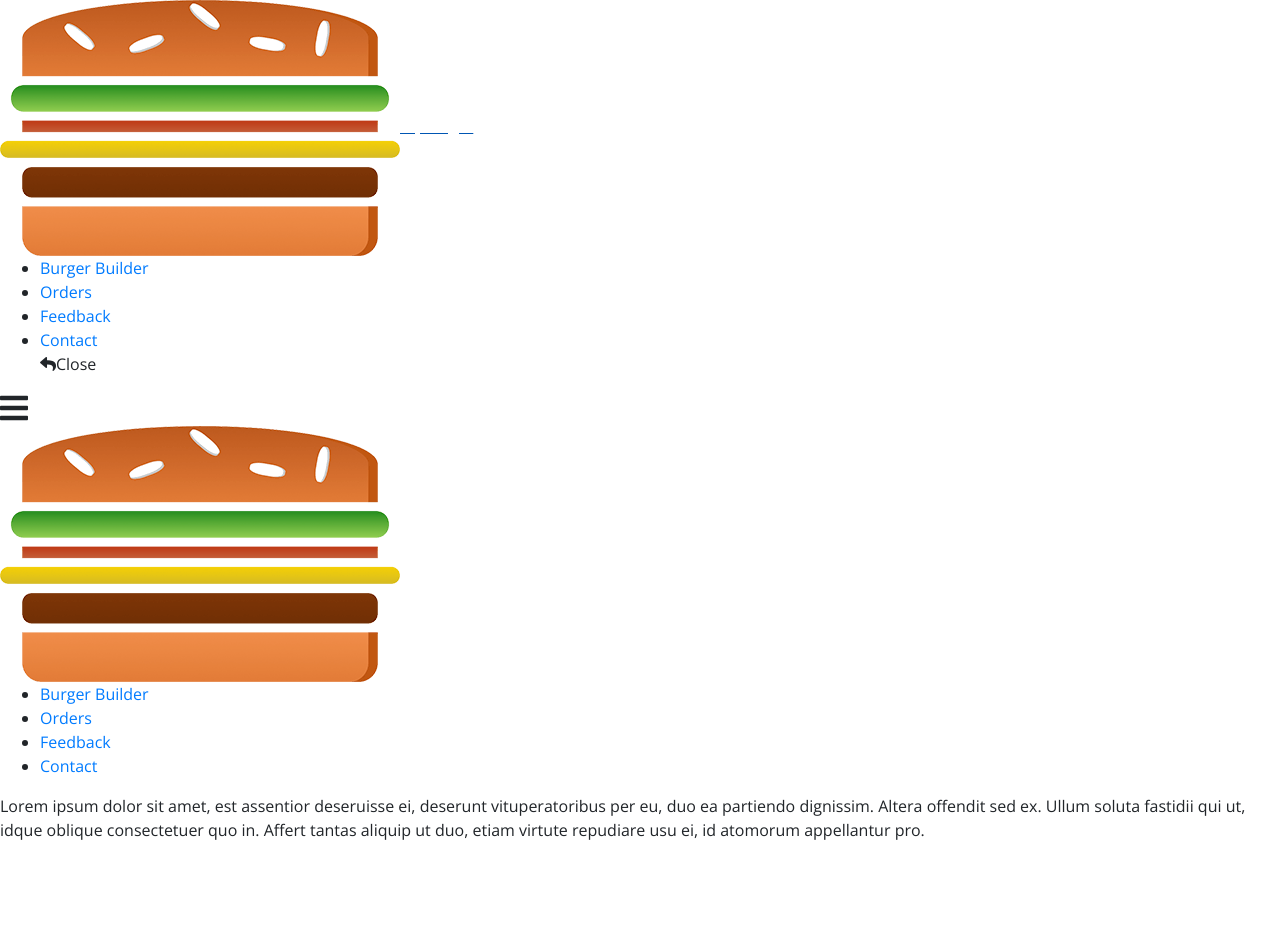
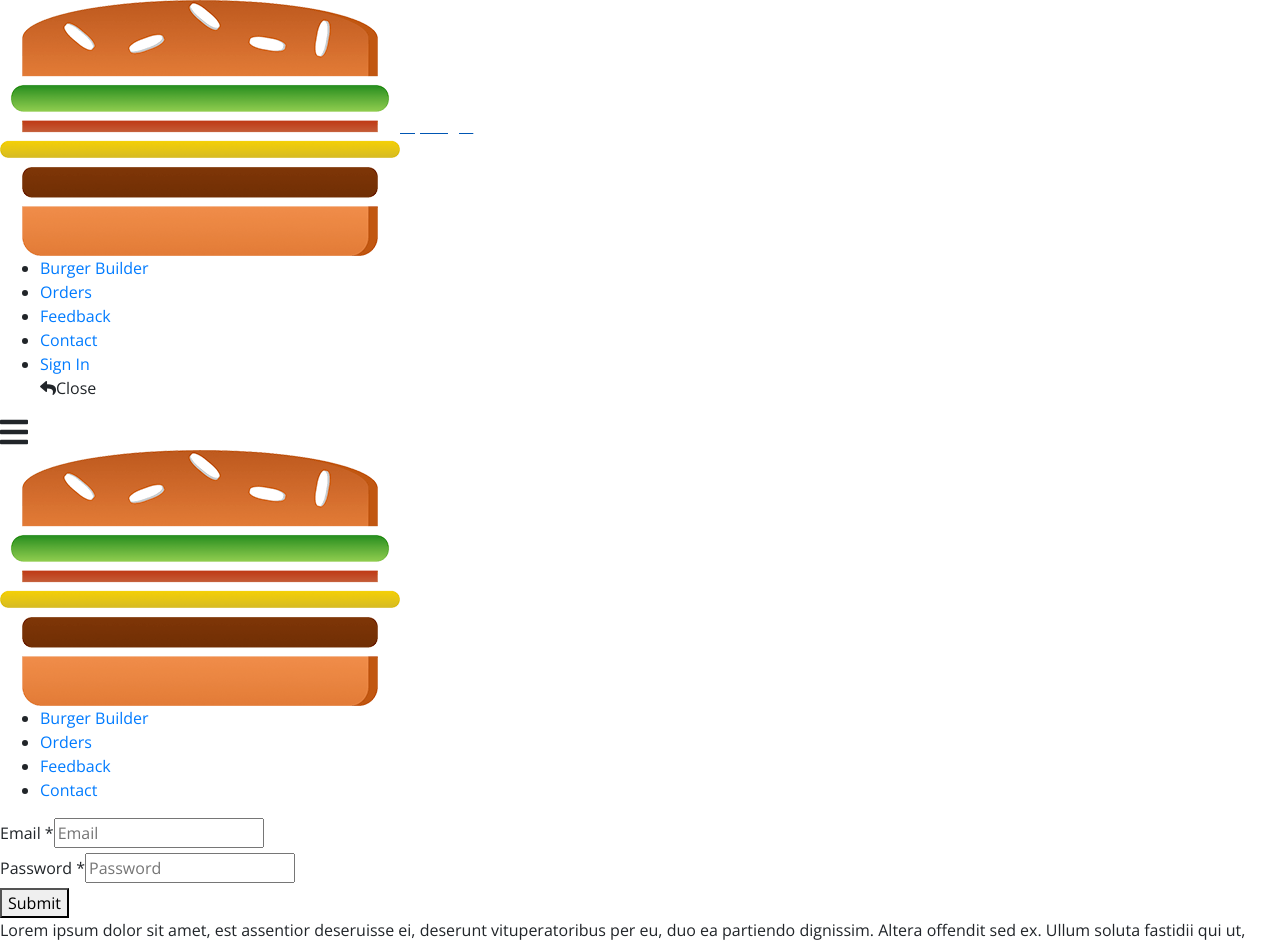
Before and after one commit to lhthang96/MyBurger, a React app: page /signin in a window 1280 px wide. Shown: the top 945 px of the page. Before the commit the page ends 858 px from the top, so only its background shows below. Built offline with nearby package versions, Linux system fonts and the light colour scheme.

Commit message:
Done format Sign In form

```diff
--- a/src/App.js
+++ b/src/App.js
@@ -8,6 +8,7 @@ import Orders from './containers/Orders/Orders';
 import Feedback from './containers/Feedback/Feedback';
 import HomePage from './components/Pages/HomePage/HomePage';
 import ContactPage from './components/Pages/ContactPage/ContactPage';
+import SignIn from './containers/Auth/SignIn/SignIn';
 
 export default class extends Component {
   render() {
@@ -21,6 +22,7 @@ export default class extends Component {
             <Route path='/orders' component={Orders} />
             <Route path='/feedback' component={Feedback} />
             <Route path='/contact' component={ContactPage} />
+            <Route path='/signin' component={SignIn} />
           </Layout>
         </BrowserRouter>
       </div>
--- a/src/components/Navigation/NavigationItems/SideNav/SideNav.js
+++ b/src/components/Navigation/NavigationItems/SideNav/SideNav.js
@@ -23,6 +23,10 @@ const sideNav = (props) => (
       link='/contact'
       clicked={props.closeSideMenuHandler}
     >Contact</SideNavItem>
+    <SideNavItem
+      link='/signin'
+      clicked={props.closeSideMenuHandler}
+    >Sign In</SideNavItem>
     <div className={classes.CloseSideNav} onClick={props.closeSideMenuHandler}>
       <i className="fas fa-reply"></i>
       <span>Close</span>
--- a/src/components/Pages/HomePage/HomePage.js
+++ b/src/components/Pages/HomePage/HomePage.js
@@ -1,9 +1,9 @@
 import React from 'react';
-import {Link} from 'react-router-dom';
+// import {Link} from 'react-router-dom';
 
 import classes from './HomePage.css'
 import BurgerStoreImage from '../../../assets/images/burger_store.jpg';
-import ChefSectionImage from '../../../assets/images/chef_section_image.jpg'
+// import ChefSectionImage from '../../../assets/images/chef_section_image.jpg'
 
 export default () => {
   window.scrollTo(0, 0);
--- a/src/components/UI/Input/Input.css
+++ b/src/components/UI/Input/Input.css
@@ -8,9 +8,10 @@
   align-items: center;
 }
 
-.InputItem .Label {
+.InputItem label {
   width: 20%;
   text-align: left;
+  margin: 0;
 }
 
 .InputItem .inputElement,
@@ -44,6 +45,7 @@
 }
 
 .ErrorBox p {
+  text-align: left;
   margin: 0;
   font-size: 12px;
   color: red;
--- /dev/null
+++ b/src/containers/Auth/SignIn/SignIn.css
@@ -0,0 +1,22 @@
+.AuthSection {
+  min-height: 80vh;
+  text-align: center;
+  display: flex;
+  align-items: center;
+  justify-content: center;
+}
+
+.AuthBox {
+  box-sizing: border-box;
+  padding: 12px 24px;
+  width: 80%;
+  border: 1px solid rgba(0,0,0,0.7);
+  display: flex;
+  justify-content: center;
+  align-items: center;
+  box-shadow: 2px 2px 1px rgba(0,0,0,.5);
+}
+
+.AuthBox form {
+  width: 100%
+}
--- /dev/null
+++ b/src/containers/Auth/SignIn/SignIn.js
@@ -0,0 +1,138 @@
+import React, {Component} from 'react';
+
+import classes from './SignIn.css';
+
+import Input from '../../../components/UI/Input/Input';
+import Button from '../../../components/UI/Button/Button';
+
+export default class extends Component {
+  state = {
+    inputControls: {
+      email: {
+        elementType: 'input',
+        elementConfig: {
+          placeholder: 'Email',
+          type: 'email'
+        },
+        label: 'Email',
+        value: '',
+        isTouched: false,
+        shouldValidate: true,
+        isValid: false,
+        errorMessage: [],
+        rules: {
+          required: true
+        }
+      },
+      password: {
+        elementType: 'input',
+        elementConfig: {
+          placeholder: 'Password',
+          type: 'password'
+        },
+        label: 'Password',
+        value: '',
+        isTouched: false,
+        shouldValidate: true,
+        isValid: false,
+        errorMessage: [],
+        rules: {
+          required: true,
+          minLength: 6
+        }
+      }
+    }
+  }
+
+  formValidation = (input, rules) => {
+    let isValid = true;
+    let errorMessage = [];
+
+    if (rules.required) {
+      if (input.trim() === '') {
+        isValid = false;
+        errorMessage.push('This field is required.');
+      }
+    };
+
+    if (rules.minLength) {
+      if (input.length < rules.minLength) {
+        isValid = false;
+        errorMessage.push('Min length is ' + rules.minLength + ' letters.');
+      }
+    };
+
+    if (rules.maxLength) {
+      if (input.length > rules.maxLength) {
+        isValid = false;
+        errorMessage.push('Max length is ' + rules.maxLength + ' letters.');
+      }
+    };
+
+    if (rules.isPhone) {
+      if (input.length > 11 || input.length < 10) {
+        isValid = false;
+        errorMessage.push('Invalid phone number.');
+      }
+    };
+
+    return ({
+      isValid: isValid,
+      errorMessage: errorMessage
+    });
+  }
+
+  inputChangedHandler = (event, itemId) => {
+    const updatedInputControls = {
+      ...this.state.inputControls,
+      [itemId]: {
+        ...this.state.inputControls[itemId],
+        value: event.target.value,
+        isValid: this.formValidation(event.target.value, this.state.inputControls[itemId].rules).isValid,
+        errorMessage: this.formValidation(event.target.value, this.state.inputControls[itemId].rules).errorMessage,
+        isTouched: true
+      }
+    }
+    this.setState({inputControls: updatedInputControls});
+  }
+
+  render () {
+    const authFormElementsArray = [];
+    for (let key in this.state.inputControls) {
+      authFormElementsArray.push({
+        id: key,
+        config: this.state.inputControls[key]
+      });
+    }
+
+    const authForm = authFormElementsArray.map(item => (
+      <div className={classes.AuthInputItem} key={item.id}>
+        <Input
+          elementType={item.config.elementType}
+          elementConfig={item.config.elementConfig}
+          label={item.config.label}
+          value={item.config.value}
+          changed={(event) => this.inputChangedHandler(event, item.id)}
+          isTouched={item.config.isTouched}
+          isValid={item.config.isValid}
+          errorMessage={item.config.errorMessage}
+          rules={item.config.rules}
+        />
+      </div>
+    ))
+
+
+    return (
+      <div className={classes.AuthSection}>
+        <div className={classes.AuthBox}>
+          <form>
+            {authForm}
+            <Button
+              btnType='Success'
+            >Submit</Button>
+          </form>
+        </div>
+      </div>
+    )
+  }
+}
```
